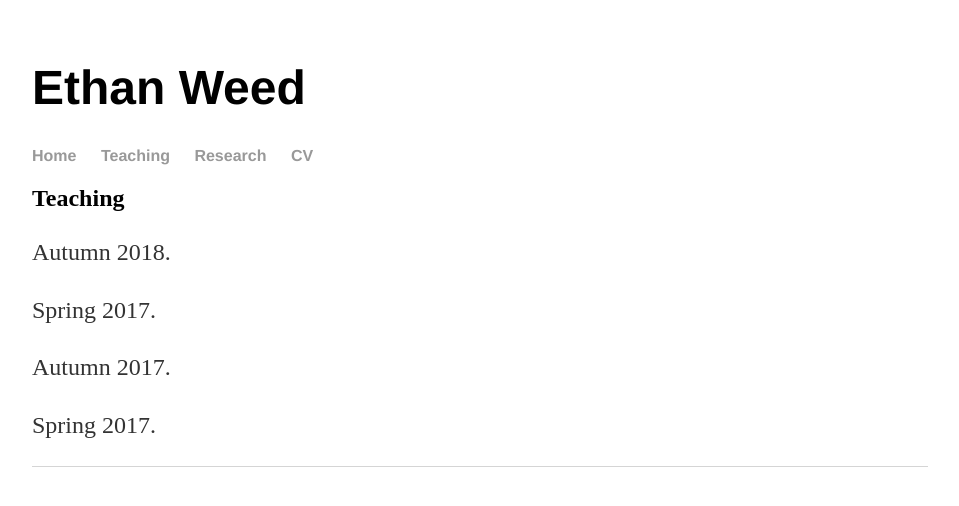
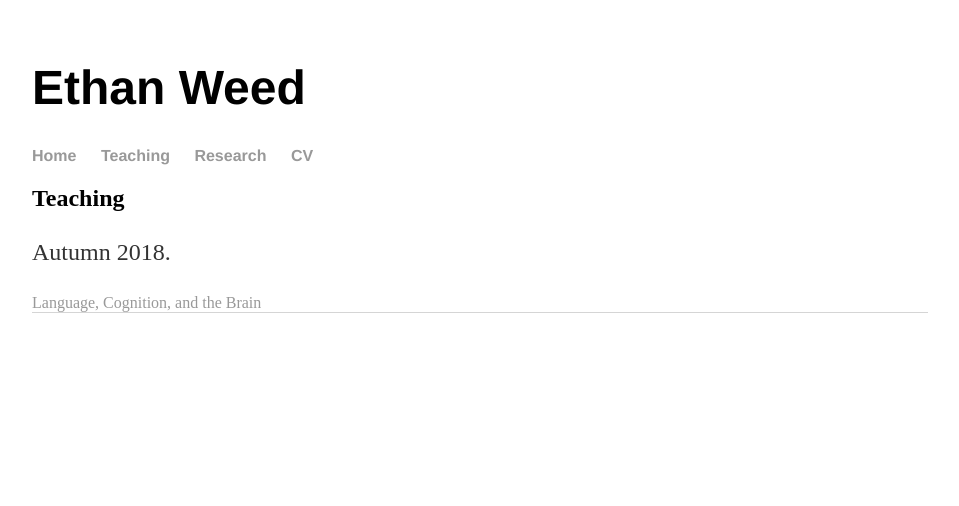
Before and after one commit to ethanweed/ethanweed.github.io, a Jekyll site: the page built from teaching/index.html, in a window 1280 px wide. Shown: the top 506 px of the page, without its empty margins (160-1119 px from the left). Built offline with Jekyll 4.4.1, drawn with Linux system fonts in a browser that asks for light colours.

Commit message:
added links to teaching page

```diff
--- a/teaching/index.html
+++ b/teaching/index.html
@@ -6,8 +6,4 @@ title: Teaching
 <h2>Teaching</h2>
 <p>Autumn 2018. </p>
 
-<p>Spring 2017. </p>
-
-<p>Autumn 2017. </p>
-
-<p>Spring 2017. </p>
+<a href="https://docs.google.com/document/d/e/2PACX-1vSh8onjELzeSZKxDiZu8f-m5sob6PPUISj4Bg0nTAbGcJ-6gD229W64ni3YjnNTukweqAaT6pZXWp2i/pub">Language, Cognition, and the Brain </a>
```
